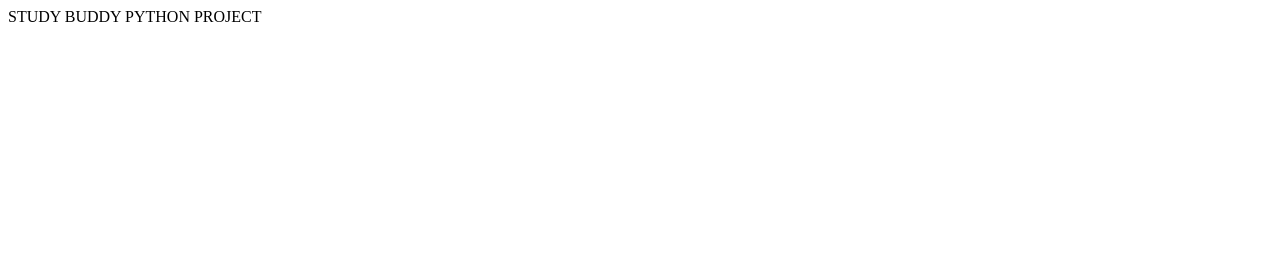
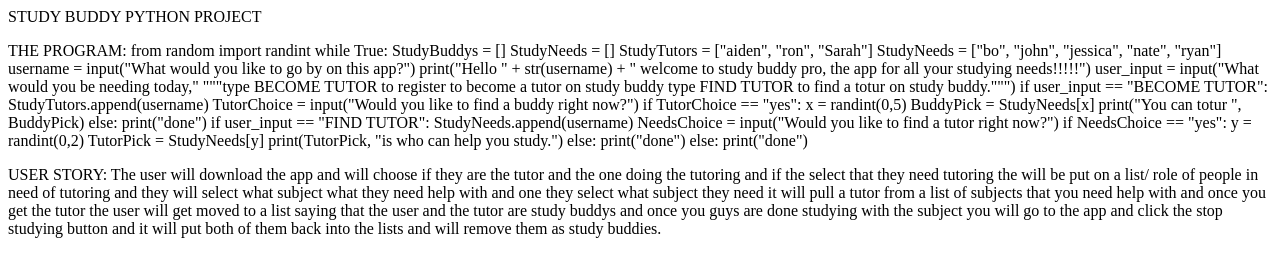
Before and after one commit to kaydenSharkey/kaydenSharkey.github.io, a plain HTML site: page studyBuddy.html in a window 1280 px wide. Drawn offline with Linux system fonts and the light colour scheme.

Commit message:
Update studyBuddy.html

```diff
--- a/studyBuddy.html
+++ b/studyBuddy.html
@@ -1,4 +1,70 @@
 <!DOCTYPE html>
 <html>
   <h>STUDY BUDDY PYTHON PROJECT</h>
+  <p>THE PROGRAM:
+
+from random import randint
+
+
+while True:
+    StudyBuddys = []
+
+    StudyNeeds = []
+
+    StudyTutors = ["aiden", "ron", "Sarah"]
+
+    StudyNeeds = ["bo", "john", "jessica", "nate", "ryan"]
+
+    username = input("What would you like to go by on this app?")
+
+    print("Hello " + str(username) + " welcome to study buddy pro, the app for all your studying needs!!!!!")
+
+    user_input = input("What would you be needing today,"
+    """type BECOME TUTOR to register to become a tutor on study buddy
+    type FIND TUTOR to find a totur on study buddy.""")
+
+    if user_input == "BECOME TUTOR":
+
+        StudyTutors.append(username)
+
+        TutorChoice = input("Would you like to find a buddy right now?")
+
+        if TutorChoice == "yes":
+
+            x = randint(0,5)
+
+            BuddyPick = StudyNeeds[x]
+
+            print("You can totur ", BuddyPick)
+
+        else:
+
+            print("done")
+
+    if user_input == "FIND TUTOR":
+
+        StudyNeeds.append(username)
+
+        NeedsChoice = input("Would you like to find a tutor right now?")
+
+        if NeedsChoice == "yes":
+            y = randint(0,2)
+
+            TutorPick = StudyNeeds[y]
+
+            print(TutorPick, "is who can help you study.")
+        else:
+            print("done")
+    else:
+        print("done")
+</p>
+  <p>USER STORY:
+The user will download the app and will choose if they are the tutor and the one doing the
+tutoring and if the select that they need tutoring the will be put on a list/ role of people in need
+of tutoring and they will select what subject what they need help with and one they select
+what subject they need it will pull a tutor from a list of subjects that you need help with and
+once you get the tutor the user will get moved to a list saying that the user and the tutor are
+study buddys and once you guys are done studying with the subject you will go to the app and
+click the stop studying button and it will put both of them back into the lists and will remove
+them as study buddies.</p>
 </html>
```
